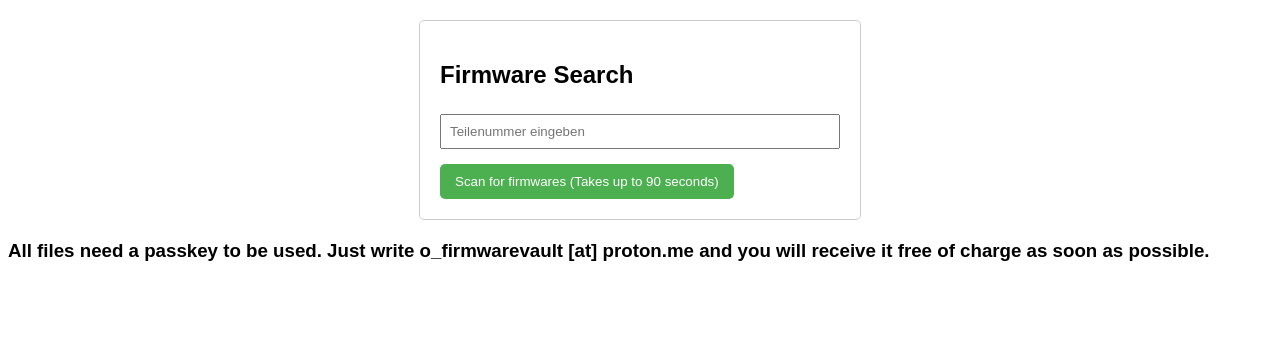
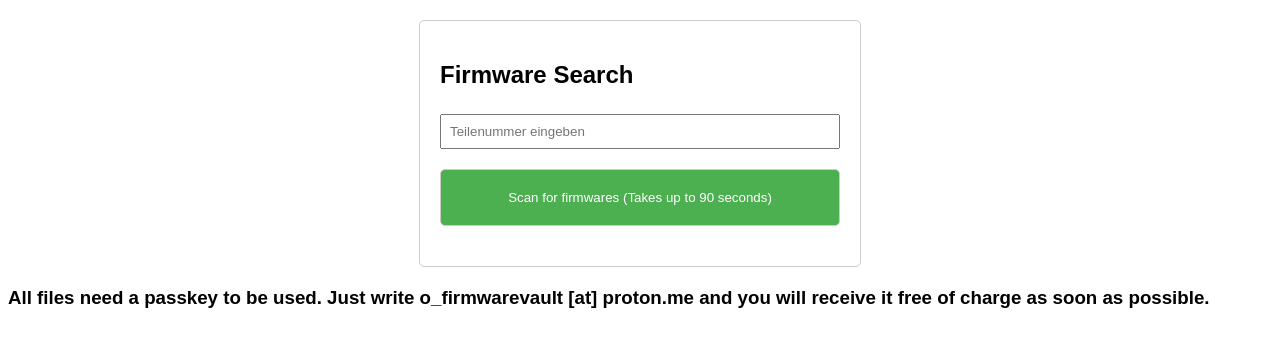
Before and after one commit to ofv-projects/ofv-searchup, a website: page index.html in a window 1280 px wide. Drawn offline with Linux system fonts and the light colour scheme.

Commit message:
Update style.css

```diff
--- a/style.css
+++ b/style.css
@@ -31,11 +31,13 @@ body {
   button {
     background-color: #4CAF50;
     color: white;
-    padding: 10px 15px;
-    border: none;
-    border-radius: 5px;
     cursor: pointer;
     margin-top: 15px;
+    width: 400px;
+    margin: 20px auto;
+    padding: 20px;
+    border: 1px solid #ccc;
+    border-radius: 5px;
   }
 
   #results {
```
